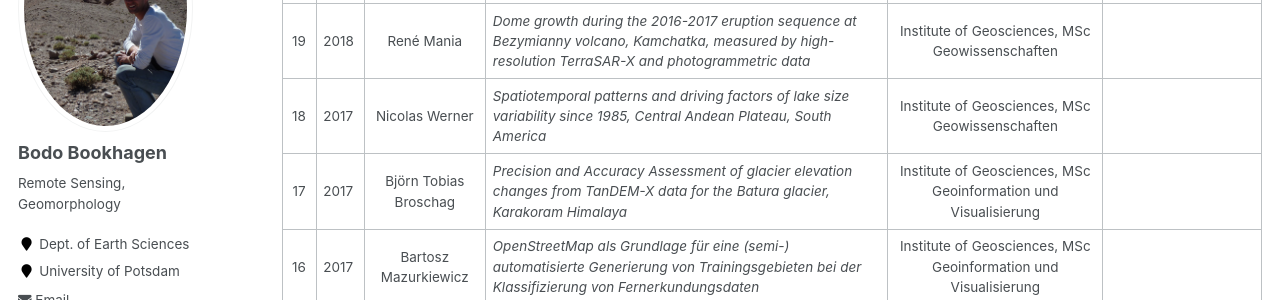
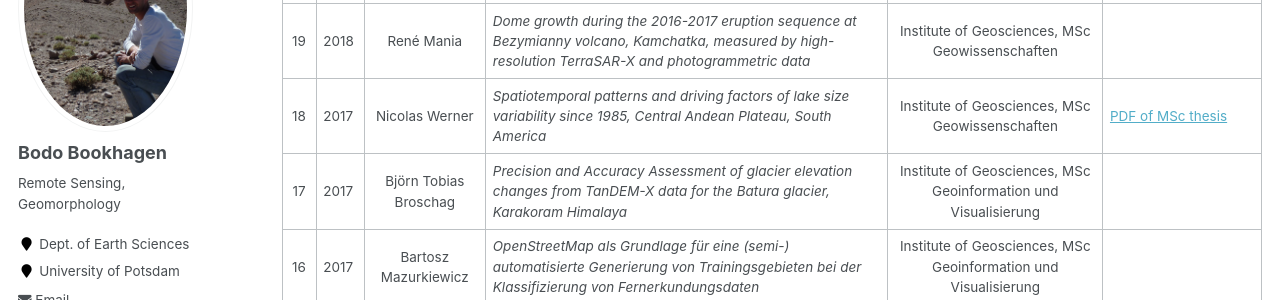
Before and after one commit to BodoBookhagen/BodoBookhagen.github.io, a Jekyll site: the page built from _pages/theses.md, in a window 1280 px wide and 900 px high, scrolled down 1458 px. Shown: the part 152-452 px from the top of the window. Built offline with Jekyll 4.4.1, drawn with Linux system fonts in a browser that asks for light colours; some web fonts are replaced.

Commit message:
July-17 2020

```diff
--- a/_pages/theses.md
+++ b/_pages/theses.md
@@ -30,7 +30,7 @@ There have been several MSc and BSc theses advised in the past years. These were
 | 21 | 2018 | Bastian Thumm | *Die Verknüpfung von Fußgängerdistanzen und Distanzen des öffentlichen Personennahverkehrs als Optimierung von lagebezogenen Immobilienbewertungen* | Institute of Geosciences, MSc Geoinformation und Visualisierung | |
 | 20 | 2018 | Lisa Dieck | *Evaluating groundwater sustainability of mining activities in the Niger basin*  | Institute of Geosciences, MSc Geowissenschaften | |
 | 19 | 2018 | René Mania | *Dome growth during the 2016-2017 eruption sequence at Bezymianny volcano, Kamchatka, measured by high-resolution TerraSAR-X and photogrammetric data* | Institute of Geosciences, MSc Geowissenschaften | |
-| 18 | 2017 | Nicolas Werner | *Spatiotemporal patterns and driving factors of lake size variability since 1985, Central Andean Plateau, South America* | Institute of Geosciences, MSc Geowissenschaften | |
+| 18 | 2017 | Nicolas Werner | *Spatiotemporal patterns and driving factors of lake size variability since 1985, Central Andean Plateau, South America* | Institute of Geosciences, MSc Geowissenschaften | [PDF of MSc thesis](http://bodobookhagen.github.io/pdf/Masterarbeit_NicolasWerner_25-11-2016.pdf) |
 | 17 | 2017 | Björn Tobias Broschag | *Precision and Accuracy Assessment of glacier elevation changes from TanDEM-X data for the Batura glacier, Karakoram Himalaya* | Institute of Geosciences, MSc Geoinformation und Visualisierung | |
 | 16 | 2017 | Bartosz Mazurkiewicz | *OpenStreetMap als Grundlage für eine (semi-) automatisierte Generierung von Trainingsgebieten bei der Klassifizierung von Fernerkundungsdaten* | Institute of Geosciences, MSc Geoinformation und Visualisierung | |
 | 15 | 2017 | Konstantin Etling | *From weather to climate: constraints for ecological models in Southern Africa* | Institute of Biochemistry and Biology, MSc Biology | |
```
Also changed, not shown: 1 other file.
